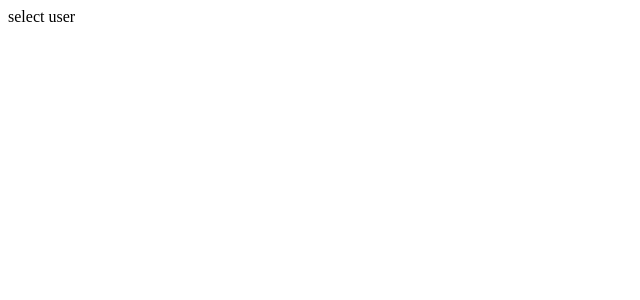
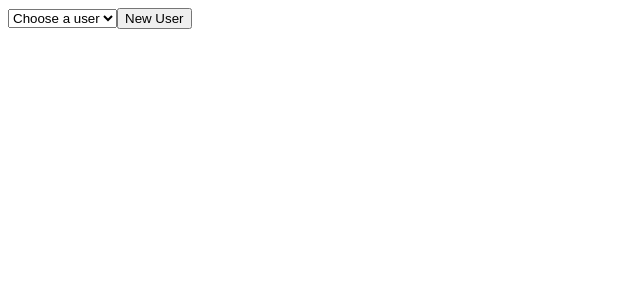
Before and after one commit to kenziebottoms/vnv, a Vue app: page / in a window 1280 px wide. Shown: the top 300 px of the page, without its empty margins (0-640 px from the left). Built offline with nearby package versions, Linux system fonts and the light colour scheme; data requests are answered from the project's data file.

Commit message:
user select works

```diff
--- a/src/App.vue
+++ b/src/App.vue
@@ -1,49 +1,79 @@
 <template>
   <div id="app">
     <section v-if="activeUser">
-      Welcome, {{activeUser.username}}
-      <button @click="logout">Log out</button>
+      <h2>Welcome, {{activeUser.username}}</h2>
       <stats
         :stats="activeUser.stats"
       ></stats>
     </section>
-    <section v-else>
-      select user
-    </section>
+    <user-select
+      :users="users"
+      :selected.sync="activeUserId"
+      @select="activateUser"
+    >
+    </user-select>
+    <button @click="createUser" type="button">New User</button>
   </div>
 </template>
 
 <script>
 import Stats from './components/Stats.vue'
+import UserSelect from './components/UserSelect.vue'
 import users from './api/users'
-let { getUser, createUser } = users
+let { getUser, createUser, getAllUsers } = users
 const ls = window.localStorage
 
 export default {
   name: 'app',
   components: {
     Stats,
+    UserSelect,
   },
-  async created() {
-    this.activeUser = await this.getActiveUser()
-  },
-  data() {
-    return {
-      activeUser: null,
-    }
-  },
-  methods: {
-    async getActiveUser() {
-      if (ls.getItem('vnvUserId')) {
-        let userId = ls.getItem('vnvUserId')
-        return getUser(userId)
+  computed: {
+    activeUser() {
+      if (this.activeUserId && users.length > 0) {
+        return users.find(u => u.id == this.activeUserId)
       } else {
         return null
       }
     },
+    activeUserId: {
+      get() {
+        if (ls.getItem('vnvUserId')) {
+          return ls.getItem('vnvUserId')
+        }
+      },
+      set(item) {
+        ls.setItem('vnvUserId', item)
+      },
+    },
+  },
+  created() {
+    this.getAllUsers()
+  },
+  data() {
+    return {
+      users: [],
+    }
+  },
+  methods: {
+    async getAllUsers() {
+      this.users = await getAllUsers()
+    },
+    async createUser() {
+      let username = prompt('username?')
+      let user = await createUser({
+        username,
+        created: Date.now(),
+      })
+      this.users.push(user)
+      this.activeUserId = user.id
+    },
     logout() {
-      ls.removeItem('vnvUserId')
-      this.activeUser = null
+      this.activeUserId = null
+    },
+    activateUser(id) {
+      this.activeUserId = this.users.find(u => u.id == id).id
     },
   },
 }
--- a/src/api/db/db.json
+++ b/src/api/db/db.json
@@ -30,22 +30,14 @@
       "created": "2018-11-13T10:43:00"
     },
     {
-      "username": "kenzie",
+      "username": "travis",
+      "created": 1542137792802,
       "id": 2
     },
     {
-      "username": "kenzie",
+      "username": "justin",
+      "created": 1542139346954,
       "id": 3
-    },
-    {
-      "username": "user",
-      "created": 1542132991440,
-      "id": 4
-    },
-    {
-      "username": "what",
-      "created": 1542133073853,
-      "id": 5
     }
   ]
 }
--- a/src/api/users.js
+++ b/src/api/users.js
@@ -4,14 +4,18 @@ const path = 'http://localhost:3000'
 
 export default {
   getUser(id) {
-    console.log('getting user')
     return axios.get(`${path}/users/${id}`).then(response => {
       return response.data
     })
   },
   createUser(user) {
     return axios.post(`${path}/users`, user).then(response => {
-      return response.data.id
+      return response.data
+    })
+  },
+  getAllUsers() {
+    return axios.get(`${path}/users`).then(response => {
+      return response.data
     })
   },
 }
--- /dev/null
+++ b/src/components/UserSelect.vue
@@ -0,0 +1,22 @@
+<template>
+  <select id="user">
+    <option default value="">Choose a user</option>
+    <option
+      :value="user.id"
+      v-for="user in users"
+      :key="user.id"
+      :selected="user.id==selected"
+      v-on:click="$emit('select', user.id)"
+    >
+      {{user.username}}
+    </option>
+  </select>
+</template>
+<script>
+export default {
+  props: {
+    users: Array,
+    selected: String,
+  },
+}
+</script>
```
